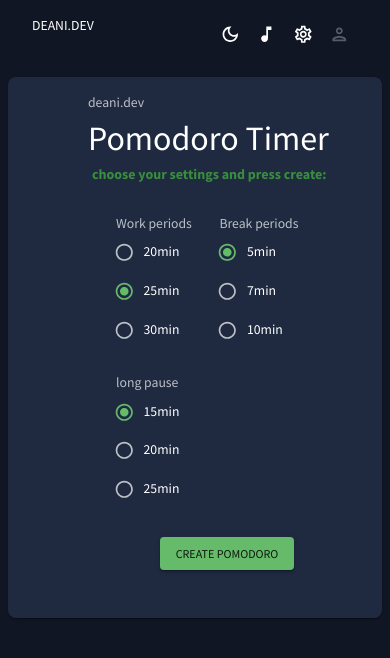
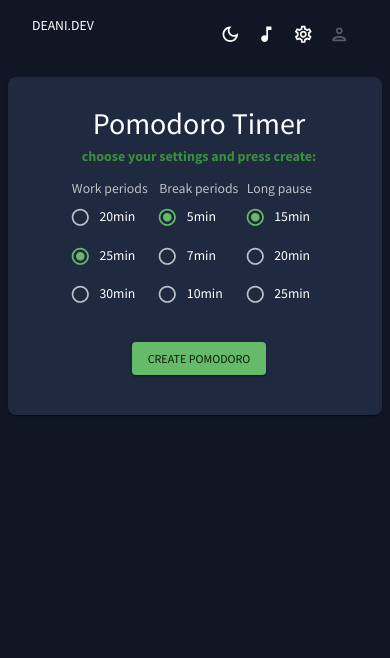
Before and after one commit to ALBANO-Daniel/pomodoro-timer, a React (Create React App) app: page / in a window 390 px wide. Shown: the top 658 px of the page. Built offline with nearby package versions, Linux system fonts and the light colour scheme.

Commit message:
form responsiv

```diff
--- a/src/components/MainAppContainer.jsx
+++ b/src/components/MainAppContainer.jsx
@@ -7,6 +7,7 @@ export const MainAppContainer = (props) => {
         display: 'flex',
         p: 1,
         justifyContent: 'center',
+        alignContent: 'center',
       }}
     >
       <Box
@@ -14,9 +15,9 @@ export const MainAppContainer = (props) => {
           bgcolor: 'background.paper',
           boxShadow: 1,
           borderRadius: 2,
-          p: 2,
-          pl: 9,
-          width: '500px',
+          p: [1,1,2],
+          pl: [1,1,1],
+          width: [400,400,500],
           minWidth: 300,
           alignContent: 'center',
         }}
--- a/src/components/PomodoroForm.jsx
+++ b/src/components/PomodoroForm.jsx
@@ -9,38 +9,38 @@ function PomodoroForm({ shouldShowTimer, pomodoroFinished, handleSubmit }) {
   }
 
   return (
-    <Box sx={{ alignItems: 'center' }}>
-      <Box sx={{ color: 'text.secondary' }}>deani.dev</Box>
-      <Box sx={{ color: 'text.primary', fontSize: 34, fontWeight: 'medium' }}>Pomodoro Timer</Box>
+    <Box sx={{ display: 'flex', flexDirection: 'column', alignItems: 'center', alignContent: 'center', py: 2 }}>
+      {/* <Box sx={{ color: 'text.secondary' }}>deani.dev</Box> */}
+      <Box sx={{ color: 'text.primary', fontSize: [30,30,34], fontWeight: 'medium' }}>Pomodoro Timer</Box>
       <Box
         sx={{
           color: 'success.dark',
           display: 'inline',
           fontWeight: 'bold',
           mx: 0.5,
-          fontSize: 14,
+          fontSize: [14,14,16],
         }}
       >
         choose your settings and press create:
       </Box>
       <Box
         sx={{
-          p: 2,
+          p: [0,2],
           display: 'flex',
-          justifyContent: 'space-between',
+          justifyContent: 'center',
         }}
       >
         <form method="post" onSubmit={handleSubmit}>
-          <FormControl disabled={shouldShowTimer} sx={{ m: 1.5 }}>
+          <FormControl disabled={shouldShowTimer} sx={{ my: 1.5, mx: [0.5 , 1.5] }}>
             <FormLabel id="workTime">Work periods</FormLabel>
-            <RadioGroup aria-labelledby="choose work time" defaultValue={25} name="workTime">
+            <RadioGroup size='small' aria-labelledby="choose work time" defaultValue={25} name="workTime">
               <FormControlLabel value="20" control={<Radio color="success" />} label="20min" />
               <FormControlLabel value="25" control={<Radio color="success" />} label="25min" />
               <FormControlLabel value="30" control={<Radio color="success" />} label="30min" />
             </RadioGroup>
           </FormControl>
 
-          <FormControl disabled={shouldShowTimer} sx={{ m: 1.5 }}>
+          <FormControl disabled={shouldShowTimer} sx={{ my: 1.5, mx: [0.5 , 1.5] }}>
             <FormLabel id="breakTime">Break periods</FormLabel>
             <RadioGroup aria-labelledby="choose break time" defaultValue={5} name="breakTime">
               <FormControlLabel value="5" control={<Radio color="success" />} label="5min" />
@@ -49,8 +49,8 @@ function PomodoroForm({ shouldShowTimer, pomodoroFinished, handleSubmit }) {
             </RadioGroup>
           </FormControl>
 
-          <FormControl disabled={shouldShowTimer} sx={{ m: 1.5 }}>
-            <FormLabel id="longPause">long pause</FormLabel>
+          <FormControl disabled={shouldShowTimer} sx={{ my: 1.5, mx: [0.5 , 1.5] }}>
+            <FormLabel id="longPause">Long pause</FormLabel>
             <RadioGroup aria-labelledby="choose end of cicle break time" defaultValue={15} name="longPause">
               <FormControlLabel value="15" control={<Radio color="success" />} label="15min" />
               <FormControlLabel value="20" control={<Radio color="success" />} label="20min" />
--- a/src/theme.js
+++ b/src/theme.js
@@ -1,5 +1,5 @@
 import { createContext, useState, useMemo } from 'react'
-import { createTheme } from '@mui/material/styles'
+import { createTheme, responsiveFontSizes } from '@mui/material/styles'
 
 // color design tokens export
 export const tokens = (mode) => {
@@ -125,25 +125,16 @@ export const tokens = (mode) => {
 // mui theme settings
 export const themeSettings = (mode) => {
   const colors = tokens(mode)
-  if (mode === 'dark') {
-    return {
-      palette: {
-        mode: mode,
-        // palette values for dark mode
-        primary: {
-          main: colors.primary[500],
-        },
-        secondary: {
-          main: colors.greenAccent[500],
-        },
-        neutral: {
-          dark: colors.grey[700],
-          main: colors.grey[500],
-          light: colors.grey[100],
-        },
-        background: {
-          default: colors.primary[600],
-          paper: colors.primary[400],
+
+  const globalConfig = {
+    breakpoints: {
+      values: {
+        xs: 0,
+        xx: 400,
+        sm: 600,
+        md: 900,
+        lg: 1200,
+        xl: 1536,
       },
     },
     typography: {
@@ -175,6 +166,30 @@ export const themeSettings = (mode) => {
       },
     },
   }
+
+  if (mode === 'dark') {
+    return {
+      palette: {
+        mode: mode,
+        // palette values for dark mode
+        primary: {
+          main: colors.primary[500],
+        },
+        secondary: {
+          main: colors.greenAccent[500],
+        },
+        neutral: {
+          dark: colors.grey[700],
+          main: colors.grey[500],
+          light: colors.grey[100],
+        },
+        background: {
+          default: colors.primary[600],
+          paper: colors.primary[400],
+        },
+      },
+      ...globalConfig,
+    }
   } else {
     return {
       palette: {
@@ -196,34 +211,7 @@ export const themeSettings = (mode) => {
           paper: colors.primary[400],
         },
       },
-      typography: {
-        fontFamily: ['Source Sans Pro', 'sans-serif'].join(','),
-        fontSize: 12,
-        h1: {
-          fontFamily: ['Source Sans Pro', 'sans-serif'].join(','),
-          fontSize: 40,
-        },
-        h2: {
-          fontFamily: ['Source Sans Pro', 'sans-serif'].join(','),
-          fontSize: 32,
-        },
-        h3: {
-          fontFamily: ['Source Sans Pro', 'sans-serif'].join(','),
-          fontSize: 24,
-        },
-        h4: {
-          fontFamily: ['Source Sans Pro', 'sans-serif'].join(','),
-          fontSize: 20,
-        },
-        h5: {
-          fontFamily: ['Source Sans Pro', 'sans-serif'].join(','),
-          fontSize: 16,
-        },
-        h6: {
-          fontFamily: ['Source Sans Pro', 'sans-serif'].join(','),
-          fontSize: 14,
-        },
-      },
+      ...globalConfig,
     }
   }
 }
@@ -243,6 +231,7 @@ export const useMode = () => {
     [],
   )
 
-  const theme = useMemo(() => createTheme(themeSettings(mode)), [mode])
+  let theme = useMemo(() => createTheme(themeSettings(mode)), [mode])
+  theme = responsiveFontSizes(theme)
   return [theme, colorMode]
 }
```
Lines whose indentation alone changed are shown as unchanged.
